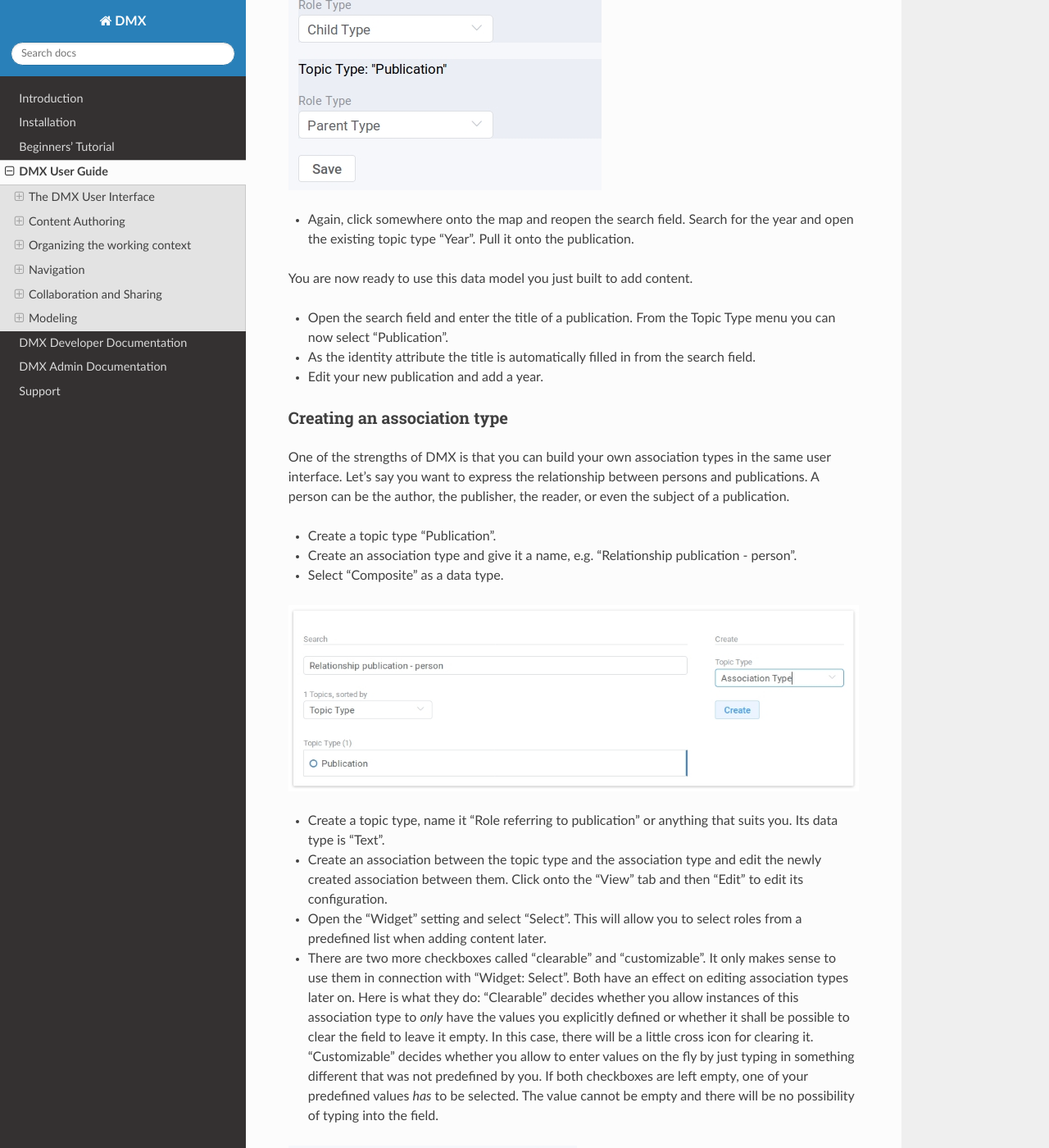
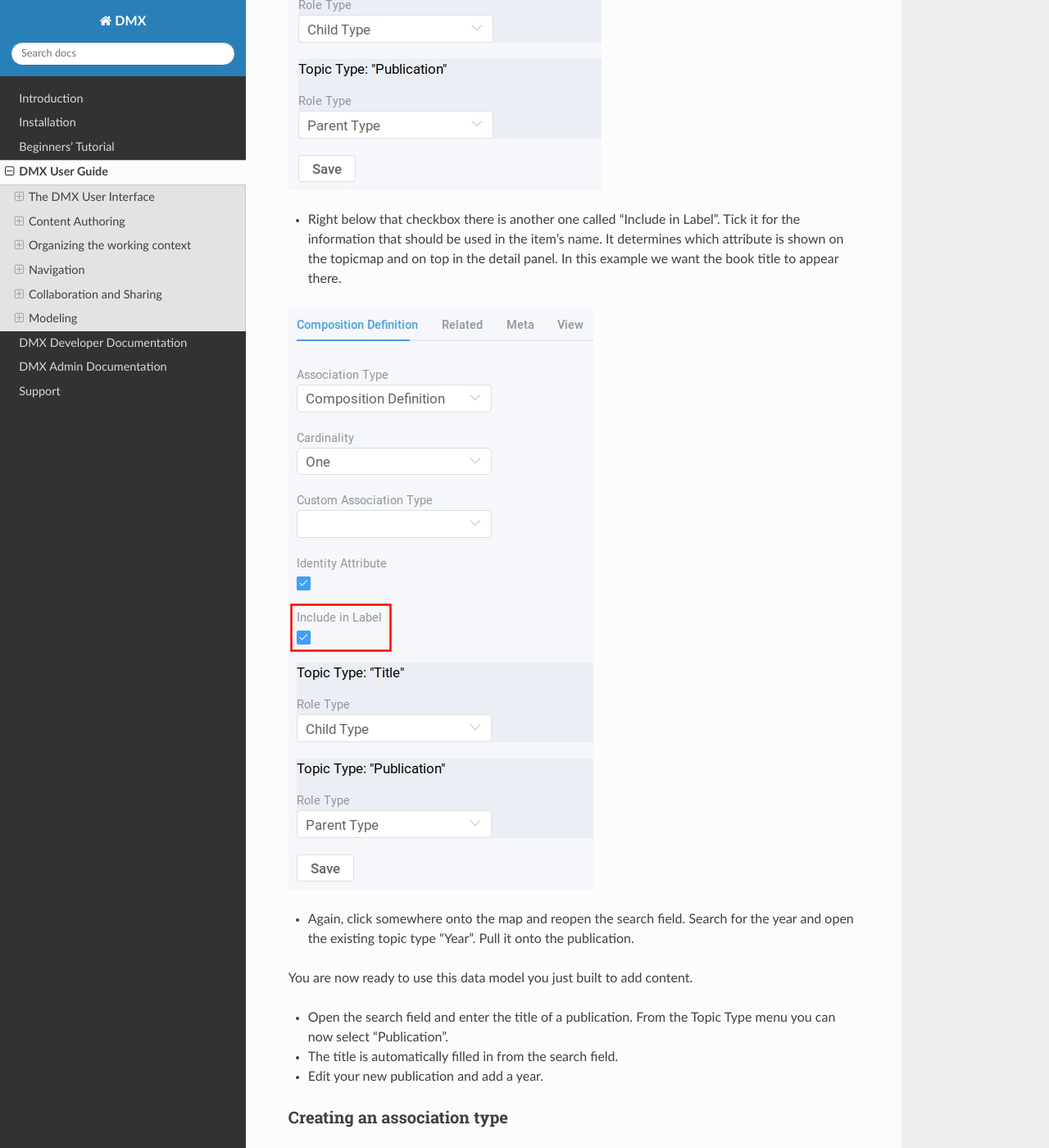
Before and after one commit to dmx-systems/dmx-documentation, a Sphinx documentation site: the page built from docs/user.rst, in a window 1280 px wide and 1400 px high, scrolled down 42457 px. Shown: the whole window at 82% size. Built offline with Sphinx 7.4.7 and the Read the Docs theme 2.0.0, drawn with Linux system fonts in a browser that asks for light colours; some of the changed text lies outside the part shown.

Commit message:
Explained 'include in label'

```diff
--- a/docs/user.rst
+++ b/docs/user.rst
@@ -968,7 +968,7 @@
 Each publication shall have a title and a year.
 
 - Open the search field. Enter "Publication", select "Topic Type" and press "create".
-- Go into editing mode via the context menu. Change the data type from "Text" to "Identity" and hit "Save". Click somewhere into your map to close the detail panel.
+- Go into editing mode via the context menu. **Change the data type from "Text" to "Identity"** and hit "Save". Click somewhere into your map to close the detail panel.
 - Open the search field and enter "Title". You will find that two entries already exist. They come from the default topics types "Event" and "Note" which also have titles. Create a new topic type "Title".
 - Create an association between the title item and the publication item. DMX will display what you just created:
 
@@ -989,12 +989,16 @@
 
 .. image:: _static/select-identity-attribute.png
 
+- Right below that checkbox there is another one called "Include in Label". Tick it for the information that should be used in the item's name. It determines which attribute is shown on the topicmap and on top in the detail panel. In this example we want the book title to appear there.
+
+.. image:: _static/include-in-label.png
+
 - Again, click somewhere onto the map and reopen the search field. Search for the year and open the existing topic type "Year". Pull it onto the publication.
 
 You are now ready to use this data model you just built to add content.
 
 - Open the search field and enter the title of a publication. From the Topic Type menu you can now select "Publication".
-- As the identity attribute the title is automatically filled in from the search field.
+- The title is automatically filled in from the search field.
 - Edit your new publication and add a year.
 
 Creating an association type
@@ -1181,7 +1185,7 @@
 
 .. _user-unclutter-choice-of-topic-types:
 
-How to unclutter the choice of Topic Types
+How to unclutter the choice of topic types
 ------------------------------------------
 
 When you have created many topic types for building composites you will notice that the drop-down menu for topic type creation fills up with topic types you might not need there.
```
Also changed, not shown: docs/_static/include-in-label.png (added).
